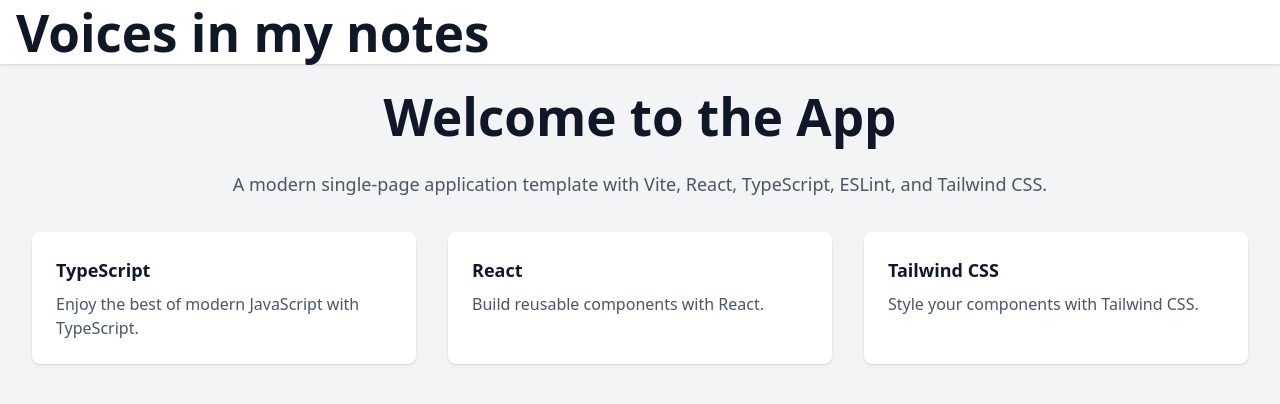
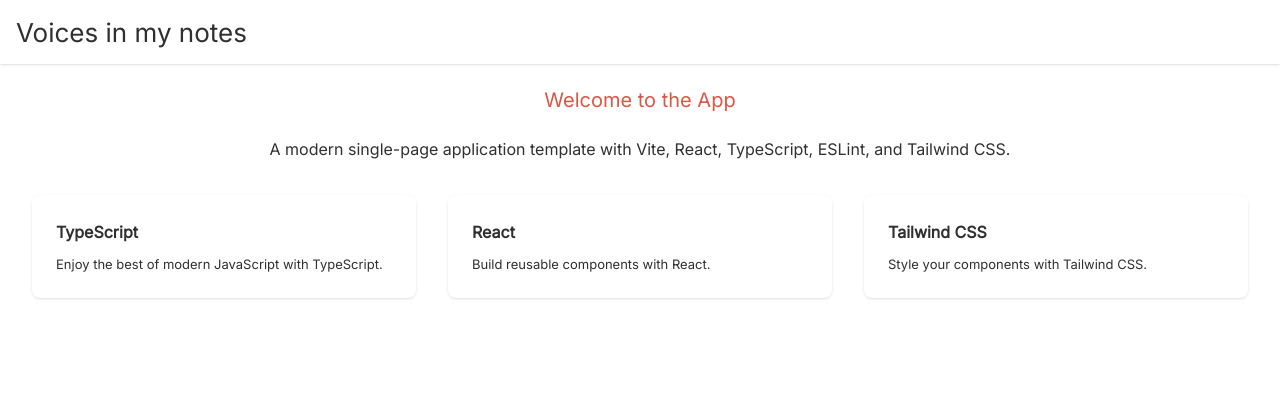
Before and after one commit to korsun/voices-in-my-notes, a React (Vite) app: page / in a window 1280 px wide. Shown: the top 404 px of the page. Built offline with nearby package versions, Linux system fonts and the light colour scheme.

Commit message:
Theming (#3)
* core: delete replit

* chore: add theme

```diff
--- a/index.html
+++ b/index.html
@@ -4,6 +4,12 @@
     <meta charset="UTF-8" />
     <link rel="icon" type="image/svg+xml" href="/vite.svg" />
     <meta name="viewport" content="width=device-width, initial-scale=1.0" />
+    <link rel="preconnect" href="https://fonts.googleapis.com" />
+    <link rel="preconnect" href="https://fonts.gstatic.com" crossorigin />
+    <link
+      href="https://fonts.googleapis.com/css2?family=Inter:opsz@14..32&display=swap"
+      rel="stylesheet"
+    />
     <title>Voices in my notes</title>
   </head>
   <body>
--- a/src/app/index.css
+++ b/src/app/index.css
@@ -1,70 +1,67 @@
-@import 'tailwindcss';
+@layer theme, base, components, utilities;
+@import 'tailwindcss/theme.css' layer(theme);
+@import 'tailwindcss/preflight.css' layer(base);
+@import 'tailwindcss/utilities.css' layer(utilities);
 
-:root {
-  font-family: system-ui, Avenir, Helvetica, Arial, sans-serif;
-  line-height: 1.5;
-  font-weight: 400;
+@theme {
+  --color-*: initial;
+  --color-primary: #303030;
+  --color-accent: #ec7160;
+  --color-hover: #da5745;
+  --color-error: #d82700;
+  --color-white: #ffffff;
+  --color-gray1: #505050;
+  --color-gray2: #898989;
+  --color-gray3: #e7e7e7;
+  --color-gray4: #f6f6f6;
 
-  color-scheme: light dark;
-  color: rgba(255, 255, 255, 0.87);
-  background-color: #242424;
+  --spacing-4: 1rem;
+  --spacing-8: 2rem;
 
-  font-synthesis: none;
-  text-rendering: optimizeLegibility;
-  -webkit-font-smoothing: antialiased;
-  -moz-osx-font-smoothing: grayscale;
+  --font-sans: 'Inter', sans-serif;
+
+  --radius-custom: 0.5rem;
 }
 
-a {
-  font-weight: 500;
-  color: #646cff;
-  text-decoration: inherit;
-}
-a:hover {
-  color: #535bf2;
+@layer base {
+  html {
+    @apply font-sans text-primary;
+  }
 }
 
-body {
-  margin: 0;
-  display: flex;
-  place-items: center;
-  min-width: 320px;
-  min-height: 100vh;
-}
+@layer components {
+  /* Heading 1: 26px / 31px → 1.625rem / 1.9375rem */
+  .heading-1 {
+    font-size: 1.625rem;
+    line-height: 1.9375rem;
+    font-weight: 400;
+  }
 
-h1 {
-  font-size: 3.2em;
-  line-height: 1.1;
-}
+  /* Heading 2: 20px / 24px → 1.25rem / 1.5rem */
+  .heading-2 {
+    font-size: 1.25rem;
+    line-height: 1.5rem;
+    font-weight: 400;
+  }
 
-button {
-  border-radius: 8px;
-  border: 1px solid transparent;
-  padding: 0.6em 1.2em;
-  font-size: 1em;
-  font-weight: 500;
-  font-family: inherit;
-  background-color: #1a1a1a;
-  cursor: pointer;
-  transition: border-color 0.25s;
-}
-button:hover {
-  border-color: #646cff;
-}
-button:focus,
-button:focus-visible {
-  outline: 4px auto -webkit-focus-ring-color;
-}
+  /* Heading 3: 16px / 27px → 1rem / 1.6875rem */
+  .heading-3 {
+    font-size: 1rem;
+    line-height: 1.6875rem;
+    font-weight: 700;
+  }
 
-@media (prefers-color-scheme: light) {
-  :root {
-    color: #213547;
-    background-color: #ffffff;
+  /* Body 1: 16px / 27px → 1rem / 1.6875rem */
+  .body-1 {
+    font-size: 1rem;
+    line-height: 1.6875rem;
+    font-weight: 400;
   }
-  a:hover {
-    color: #747bff;
-  }
-  button {
-    background-color: #f9f9f9;
+
+  /* Body 2: 13px / 20px → 0.8125rem / 1.25rem */
+  .body-2 {
+    font-size: 0.8125rem;
+    line-height: 1.25rem;
+    font-weight: 400;
   }
 }
--- a/src/app/pages/Home.tsx
+++ b/src/app/pages/Home.tsx
@@ -22,8 +22,8 @@ export default function Home() {
   return (
     <div className="space-y-8">
       <div className="text-center">
-        <h1 className="text-4xl font-bold text-gray-900 sm:text-5xl">Welcome to the App</h1>
-        <p className="mt-6 text-lg leading-8 text-gray-600">
+        <h1 className="heading-2 text-hover">Welcome to the App</h1>
+        <p className="mt-6 body-1">
           A modern single-page application template with Vite, React, TypeScript, ESLint, and
           Tailwind CSS.
         </p>
@@ -31,9 +31,9 @@ export default function Home() {
 
       <div className="grid grid-cols-1 gap-8 sm:grid-cols-2 lg:grid-cols-3">
         {features.map((feature) => (
-          <div key={feature.title} className="p-6 bg-white rounded-lg shadow">
-            <h3 className="text-lg font-semibold text-gray-900">{feature.title}</h3>
-            <p className="mt-2 text-gray-600">{feature.description}</p>
+          <div key={feature.title} className="p-6 bg-white rounded-custom shadow">
+            <h3 className="heading-3">{feature.title}</h3>
+            <p className="mt-2 body-2">{feature.description}</p>
           </div>
         ))}
       </div>
--- a/src/ui/Layout.tsx
+++ b/src/ui/Layout.tsx
@@ -12,7 +12,7 @@ export default function Layout({ children }: LayoutProps) {
           <div className="flex justify-between h-16">
             <div className="flex">
               <div className="flex-shrink-0 flex items-center">
-                <h1 className="text-xl font-bold text-gray-900">Voices in my notes</h1>
+                <h1 className="heading-1">Voices in my notes</h1>
               </div>
             </div>
           </div>
```
Also changed, not shown: 1 other file (tests, documents, lock files or other folders).
